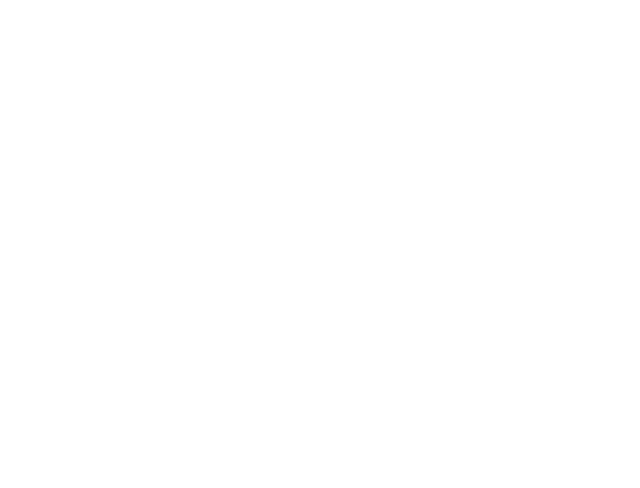
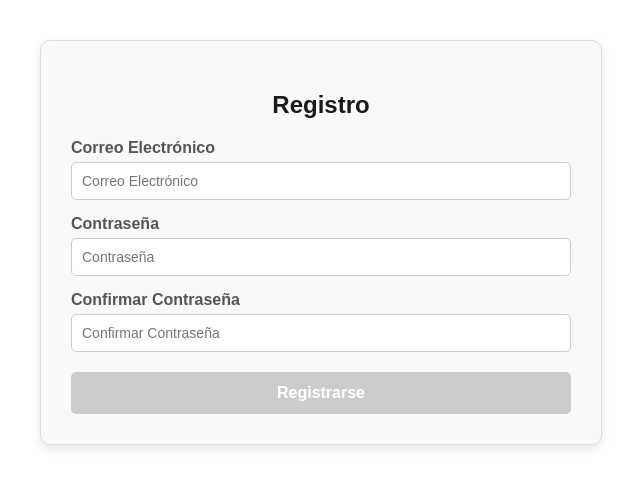
Before and after one commit to Tonaxe/TrenScanner, an Angular app in the folder TrenScannerSPA/: page /register in a window 1280 px wide. Before the commit this address led to /. Shown: the top 488 px of the page, without its empty margins (319-959 px from the left). Built offline with nearby package versions, Linux system fonts and the light colour scheme.

Commit message:
V002: Added login and register but not functionally.

```diff
--- a/TrenScannerSPA/src/app/app.module.ts
+++ b/TrenScannerSPA/src/app/app.module.ts
@@ -6,11 +6,15 @@
 import { HomeComponent } from './home/home.component';
 import { routes } from './app.routes';
 import { HttpClientModule } from '@angular/common/http';
+import { LoginComponent } from './login/login.component';
+import { RegistrationComponent } from './registration/registration.component';
 
 @NgModule({
   declarations: [
     AppComponent,
     HomeComponent,
+    LoginComponent,
+    RegistrationComponent,
   ],
   imports: [
     BrowserModule,
--- a/TrenScannerSPA/src/app/home/home.component.css
+++ b/TrenScannerSPA/src/app/home/home.component.css
@@ -12,7 +12,7 @@
 
 h2 {
   text-align: center;
-  color: #007bff;
+  color: #191a1b;
   margin-bottom: 20px;
 }
 
--- /dev/null
+++ b/TrenScannerSPA/src/app/login/login.component.css
@@ -0,0 +1,75 @@
+.form-container {
+    max-width: 500px;
+    margin: 40px auto;
+    padding: 30px;
+    border: 1px solid #ddd;
+    border-radius: 10px;
+    background-color: #f9f9f9;
+    box-shadow: 0 4px 8px rgba(0, 0, 0, 0.1);
+    font-family: 'Arial', sans-serif;
+    color: #333;
+  }
+
+  h2 {
+    text-align: center;
+    color: #191a1b;
+    margin-bottom: 20px;
+  }
+
+  label {
+    display: block;
+    margin: 15px 0 5px;
+    font-weight: bold;
+    color: #555;
+  }
+
+  input {
+    width: 100%;
+    padding: 10px;
+    border: 1px solid #ccc;
+    border-radius: 5px;
+    font-size: 14px;
+    box-sizing: border-box;
+  }
+
+  input:focus {
+    outline: none;
+    border-color: #007bff;
+    box-shadow: 0 0 5px rgba(0, 123, 255, 0.3);
+  }
+
+  button {
+    display: block;
+    width: 100%;
+    padding: 12px;
+    margin-top: 20px;
+    background-color: #007bff;
+    color: #fff;
+    border: none;
+    border-radius: 5px;
+    font-size: 16px;
+    font-weight: bold;
+    cursor: pointer;
+    transition: background-color 0.3s ease;
+  }
+
+  button:hover {
+    background-color: #0056b3;
+  }
+
+  button:disabled {
+    background-color: #ccc;
+    cursor: not-allowed;
+  }
+
+  div {
+    position: relative;
+  }
+
+  small {
+    color: #e74c3c;
+    font-size: 0.85em;
+    position: absolute;
+    bottom: -20px;
+    left: 0;
+  }
--- /dev/null
+++ b/TrenScannerSPA/src/app/login/login.component.html
@@ -0,0 +1,24 @@
+<div class="form-container">
+    <h2>Login</h2>
+    <form [formGroup]="loginForm" (ngSubmit)="onSubmit()">
+      <div class="input-group">
+        <label for="email">Correo Electrónico</label>
+        <input id="email" formControlName="email" type="email" placeholder="Correo Electrónico" />
+        <div *ngIf="loginForm.get('email')?.touched && loginForm.get('email')?.invalid">
+          <small class="error" *ngIf="loginForm.get('email')?.hasError('required')">El correo es obligatorio.</small>
+          <small class="error" *ngIf="loginForm.get('email')?.hasError('email')">Correo no válido.</small>
+        </div>
+      </div>
+
+      <div class="input-group">
+        <label for="password">Contraseña</label>
+        <input id="password" formControlName="password" type="password" placeholder="Contraseña" />
+        <div *ngIf="loginForm.get('password')?.touched && loginForm.get('password')?.invalid">
+          <small class="error" *ngIf="loginForm.get('password')?.hasError('required')">La contraseña es obligatoria.</small>
+          <small class="error" *ngIf="loginForm.get('password')?.hasError('minlength')">La contraseña debe tener al menos 6 caracteres.</small>
+        </div>
+      </div>
+
+      <button type="submit" [disabled]="loginForm.invalid">Iniciar sesión</button>
+    </form>
+  </div>
--- /dev/null
+++ b/TrenScannerSPA/src/app/login/login.component.ts
@@ -0,0 +1,31 @@
+import { Component, OnInit } from '@angular/core';
+import { FormBuilder, FormGroup, Validators } from '@angular/forms';
+import { Router } from '@angular/router';
+
+@Component({
+  standalone: false,
+  selector: 'app-login',
+  templateUrl: './login.component.html',
+  styleUrls: ['./login.component.css']
+})
+export class LoginComponent implements OnInit {
+  loginForm: FormGroup;
+
+  constructor(private fb: FormBuilder, private router: Router) {
+    this.loginForm = this.fb.group({
+      email: ['', [Validators.required, Validators.email]],
+      password: ['', [Validators.required, Validators.minLength(6)]]
+    });
+  }
+
+  ngOnInit(): void {}
+
+  onSubmit(): void {
+    if (this.loginForm.valid) {
+      console.log('Login successful');
+      this.router.navigate(['/home']);
+    } else {
+      console.log('Form is invalid');
+    }
+  }
+}
--- /dev/null
+++ b/TrenScannerSPA/src/app/registration/registration.component.css
@@ -0,0 +1,75 @@
+.form-container {
+    max-width: 500px;
+    margin: 40px auto;
+    padding: 30px;
+    border: 1px solid #ddd;
+    border-radius: 10px;
+    background-color: #f9f9f9;
+    box-shadow: 0 4px 8px rgba(0, 0, 0, 0.1);
+    font-family: 'Arial', sans-serif;
+    color: #333;
+  }
+
+  h2 {
+    text-align: center;
+    color: #191a1b;
+    margin-bottom: 20px;
+  }
+
+  label {
+    display: block;
+    margin: 15px 0 5px;
+    font-weight: bold;
+    color: #555;
+  }
+
+  input {
+    width: 100%;
+    padding: 10px;
+    border: 1px solid #ccc;
+    border-radius: 5px;
+    font-size: 14px;
+    box-sizing: border-box;
+  }
+
+  input:focus {
+    outline: none;
+    border-color: #007bff;
+    box-shadow: 0 0 5px rgba(0, 123, 255, 0.3);
+  }
+
+  button {
+    display: block;
+    width: 100%;
+    padding: 12px;
+    margin-top: 20px;
+    background-color: #007bff;
+    color: #fff;
+    border: none;
+    border-radius: 5px;
+    font-size: 16px;
+    font-weight: bold;
+    cursor: pointer;
+    transition: background-color 0.3s ease;
+  }
+
+  button:hover {
+    background-color: #0056b3;
+  }
+
+  button:disabled {
+    background-color: #ccc;
+    cursor: not-allowed;
+  }
+
+  div {
+    position: relative;
+  }
+
+  small {
+    color: #e74c3c;
+    font-size: 0.85em;
+    position: absolute;
+    bottom: -20px;
+    left: 0;
+  }
--- /dev/null
+++ b/TrenScannerSPA/src/app/registration/registration.component.html
@@ -0,0 +1,33 @@
+<div class="form-container">
+    <h2>Registro</h2>
+    <form [formGroup]="registerForm" (ngSubmit)="onSubmit()">
+      <div class="input-group">
+        <label for="email">Correo Electrónico</label>
+        <input id="email" formControlName="email" type="email" placeholder="Correo Electrónico" />
+        <div *ngIf="registerForm.get('email')?.touched && registerForm.get('email')?.invalid">
+          <small class="error" *ngIf="registerForm.get('email')?.hasError('required')">El correo es obligatorio.</small>
+          <small class="error" *ngIf="registerForm.get('email')?.hasError('email')">Correo no válido.</small>
+        </div>
+      </div>
+
+      <div class="input-group">
+        <label for="password">Contraseña</label>
+        <input id="password" formControlName="password" type="password" placeholder="Contraseña" />
+        <div *ngIf="registerForm.get('password')?.touched && registerForm.get('password')?.invalid">
+          <small class="error" *ngIf="registerForm.get('password')?.hasError('required')">La contraseña es obligatoria.</small>
+          <small class="error" *ngIf="registerForm.get('password')?.hasError('minlength')">La contraseña debe tener al menos 6 caracteres.</small>
+        </div>
+      </div>
+
+      <div class="input-group">
+        <label for="confirmPassword">Confirmar Contraseña</label>
+        <input id="confirmPassword" formControlName="confirmPassword" type="password" placeholder="Confirmar Contraseña" />
+        <div *ngIf="registerForm.get('confirmPassword')?.touched && registerForm.get('confirmPassword')?.invalid">
+          <small class="error" *ngIf="registerForm.get('confirmPassword')?.hasError('required')">La confirmación de la contraseña es obligatoria.</small>
+          <small class="error" *ngIf="registerForm.get('confirmPassword')?.hasError('passwordMismatch')">Las contraseñas no coinciden.</small>
+        </div>
+      </div>
+
+      <button type="submit" [disabled]="registerForm.invalid">Registrarse</button>
+    </form>
+  </div>
--- /dev/null
+++ b/TrenScannerSPA/src/app/registration/registration.component.ts
@@ -0,0 +1,39 @@
+import { Component, OnInit } from '@angular/core';
+import { FormBuilder, FormGroup, Validators } from '@angular/forms';
+import { Router } from '@angular/router';
+
+@Component({
+  standalone: false,
+  selector: 'app-register',
+  templateUrl: './registration.component.html',
+  styleUrls: ['./registration.component.css']
+})
+export class RegistrationComponent implements OnInit {
+  registerForm: FormGroup;
+
+  constructor(private fb: FormBuilder, private router: Router) {
+    this.registerForm = this.fb.group({
+      email: ['', [Validators.required, Validators.email]],
+      password: ['', [Validators.required, Validators.minLength(6)]],
+      confirmPassword: ['', [Validators.required, this.passwordMatchValidator.bind(this)]]
+    });
+  }
+
+  ngOnInit(): void {}
+
+  passwordMatchValidator(control: any) {
+    if (this.registerForm && control.value !== this.registerForm.get('password')?.value) {
+      return { 'passwordMismatch': true };
+    }
+    return null;
+  }
+
+  onSubmit(): void {
+    if (this.registerForm.valid) {
+      console.log('Registration successful');
+      this.router.navigate(['/login']);
+    } else {
+      console.log('Form is invalid');
+    }
+  }
+}
```
Also changed, not shown: TrenScannerSPA/src/app/app.routes.ts (+6 -2 lines), 2 other files (tests, documents, lock files or other folders).
